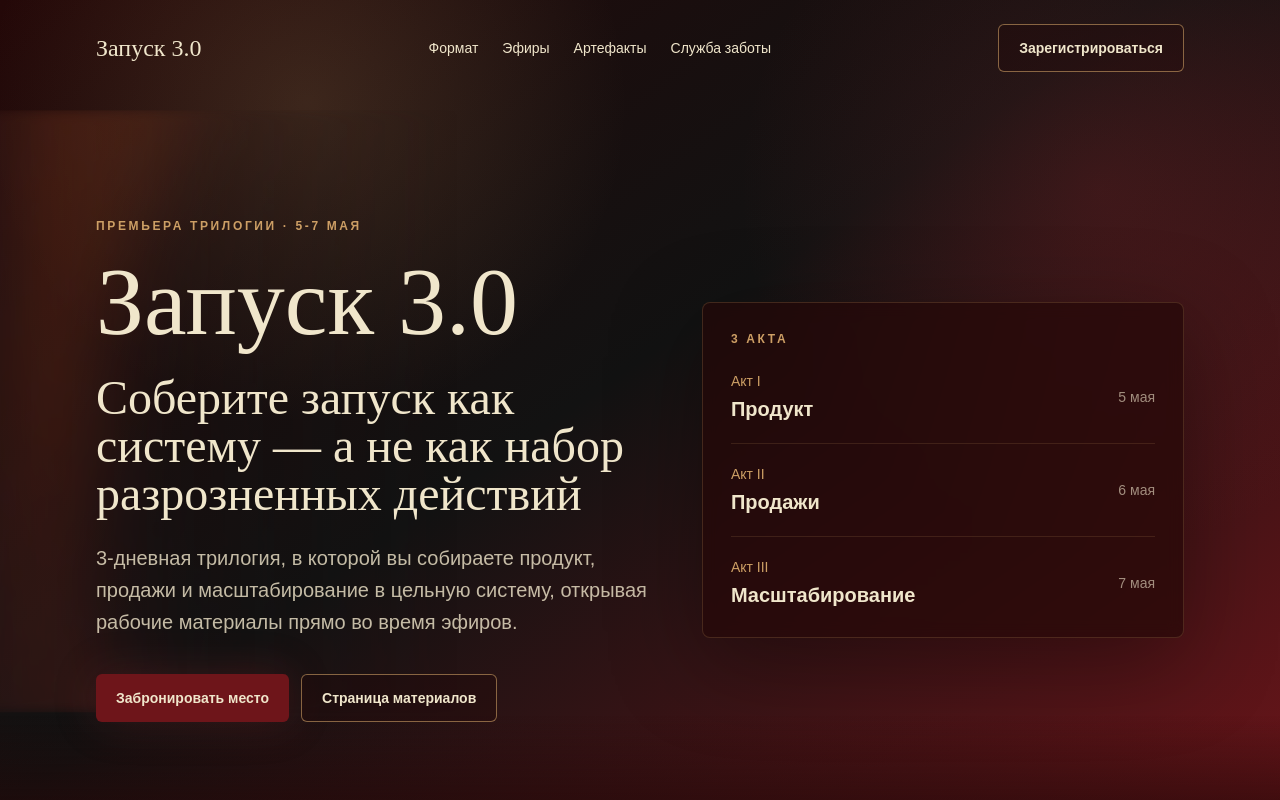
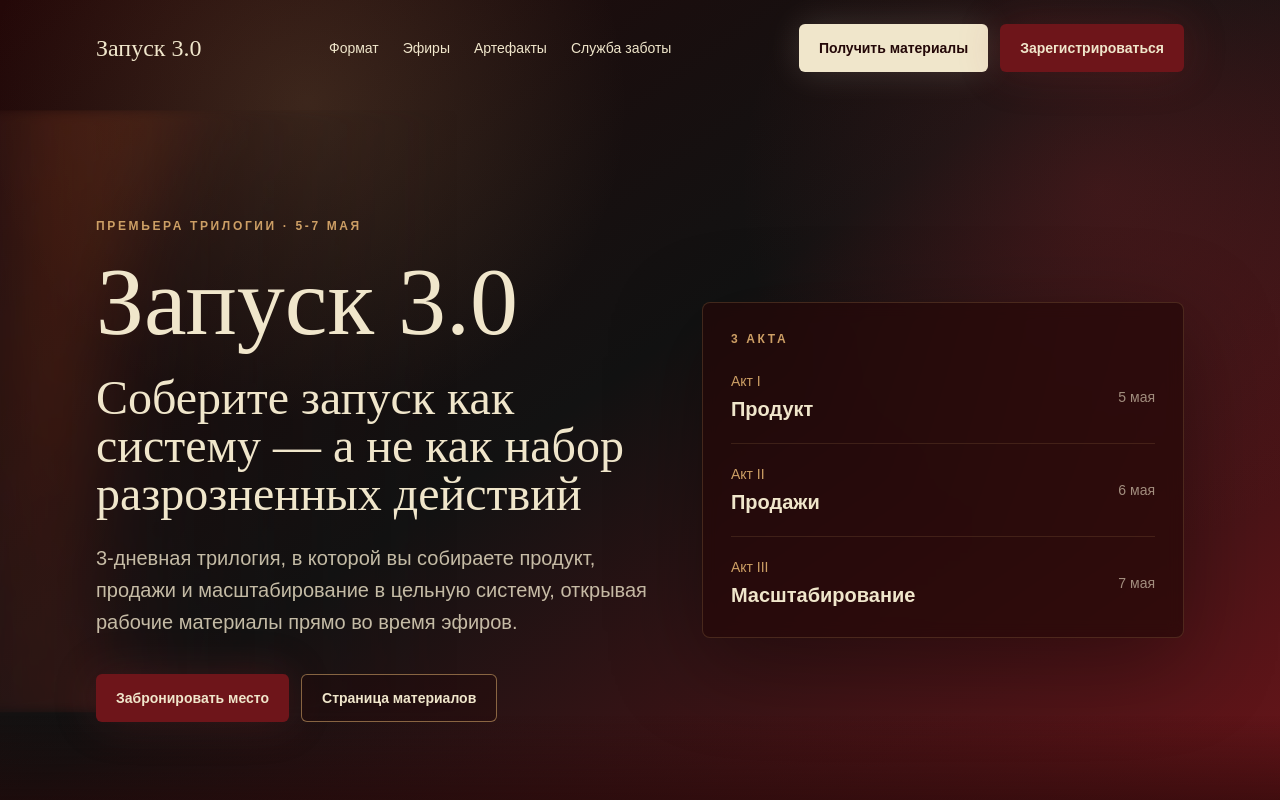
Before and after one commit to sergey9lap-sys/Web_trilogy, a Next.js app: page / in a window 1280 px wide. Shown: the top 800 px of the page. Built offline with nearby package versions, Linux system fonts and the light colour scheme; no server answers.

Commit message:
button hero

```diff
--- a/app/page.tsx
+++ b/app/page.tsx
@@ -38,9 +38,18 @@ export default function Home() {
                 Служба заботы
               </a>
             </nav>
-            <ButtonLink href="#registration" variant="secondary">
-              Зарегистрироваться
-            </ButtonLink>
+            <div className="flex items-center gap-2 sm:gap-3">
+              <ButtonLink
+                className="hidden sm:inline-flex"
+                href="/materials"
+                variant="light"
+              >
+                Получить материалы
+              </ButtonLink>
+              <ButtonLink href="#registration">
+                Зарегистрироваться
+              </ButtonLink>
+            </div>
           </header>
 
           <div className="grid flex-1 items-center gap-10 pb-12 pt-16 lg:grid-cols-[1.08fr_0.92fr] lg:pt-20">
--- a/components/button-link.tsx
+++ b/components/button-link.tsx
@@ -4,7 +4,7 @@ import { clsx } from "clsx";
 type ButtonLinkProps = {
   href: string;
   children: React.ReactNode;
-  variant?: "primary" | "secondary" | "ghost";
+  variant?: "primary" | "secondary" | "light" | "ghost";
   className?: string;
 };
 
@@ -22,6 +22,8 @@ export function ButtonLink({
           "bg-bordeaux text-bone shadow-ember hover:bg-carmine",
         variant === "secondary" &&
           "border border-brass/60 bg-cacao/30 text-bone hover:border-brass hover:bg-brass/10",
+        variant === "light" &&
+          "bg-bone text-cacao shadow-[0_0_34px_rgba(240,230,203,0.16)] hover:bg-brass hover:text-cacao",
         variant === "ghost" && "text-brass hover:text-bone",
         className,
       )}
```
